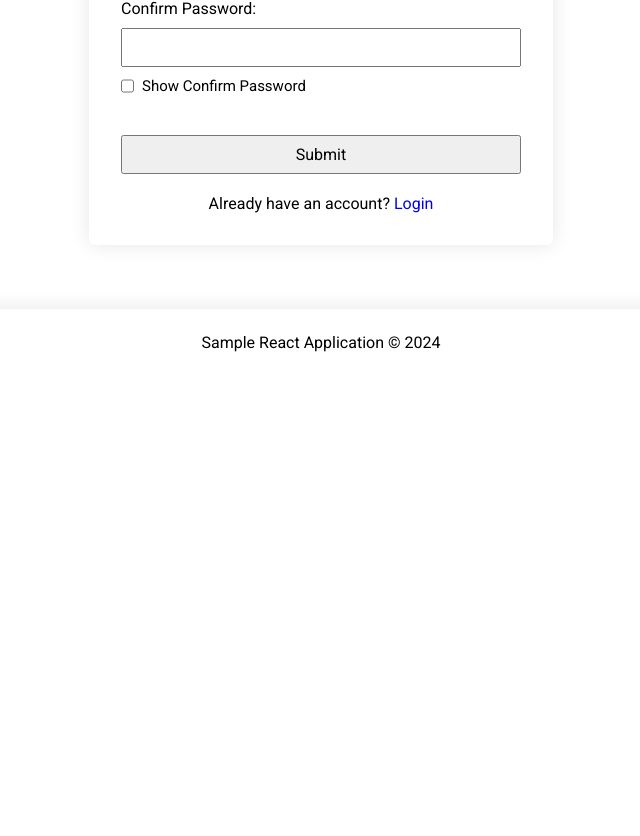
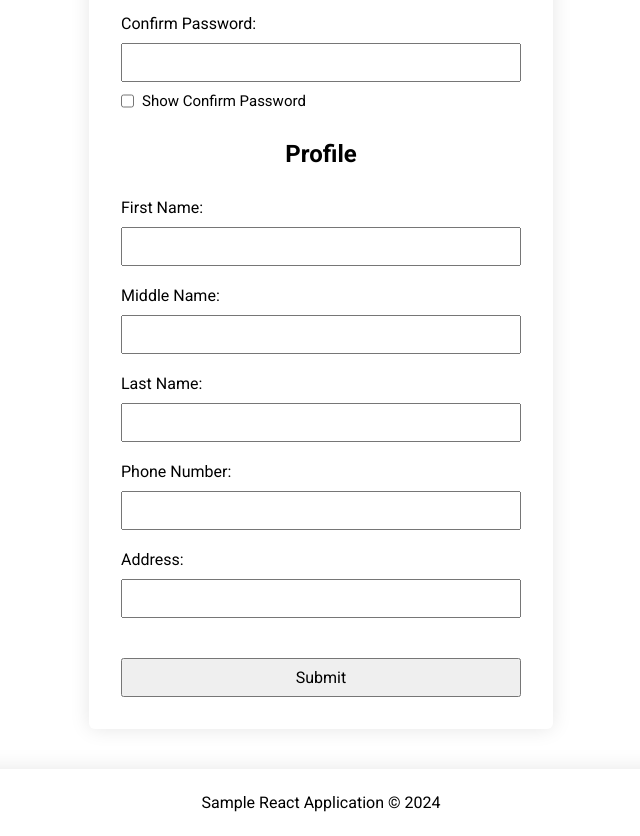
Before and after one commit to PatrickMediodia/react-brownbag, a React (Vite) app in the folder sample-posts-auth/: page /signup in a window 1280 px wide. Shown: the part 446-1282 px from the top of the page, without its empty margins (319-959 px from the left). Before the commit the page ends 822 px from the top, so only its background shows below. Built offline with nearby package versions, Linux system fonts and the light colour scheme; no server answers; what amazon-cognito-identity-js would draw is missing.

Commit message:
added sign up with additional fields. Footer broke and need to improve validation

```diff
--- a/sample-posts-auth/src/components/EditProfile.jsx
+++ b/sample-posts-auth/src/components/EditProfile.jsx
@@ -61,6 +61,7 @@ export default function EditProfile() {
                     value={formData.email}
                     autoComplete="off"
                     onChange={handleChange}
+                    disabled
                 />
             </div>
             <div className="form-field">
@@ -108,7 +109,7 @@ export default function EditProfile() {
                 />
             </div>
             <div className="form-field">
-                Address
+                Address:
                 <input
                     className="form-input"
                     name='address'
--- a/sample-posts-auth/src/components/SignUp.jsx
+++ b/sample-posts-auth/src/components/SignUp.jsx
@@ -5,10 +5,15 @@ import { Link, useNavigate } from "react-router-dom";
 export default function SignUp() {
     const navigate = useNavigate();
 
-    const [signupCredentials, setSignupCredetials] = useState({
+    const [formData, setFormData] = useState({
         email: '',
         password: '',
-        confirmPassword: ''
+        confirmPassword: '',
+        phone_number: '',
+        family_name: '',
+        given_name: '',
+        middle_name: '',
+        address: '',
     });
 
     const [showPasswords, setShowPasswords] = useState({
@@ -17,7 +22,7 @@ export default function SignUp() {
     });
 
     const handleChange = (e) => {
-        setSignupCredetials((prev) => {
+        setFormData((prev) => {
             return {
                 ...prev,
                 [e.target.name]: e.target.value,
@@ -36,9 +41,9 @@ export default function SignUp() {
 
     const handleException = (err) => {
         switch(err) {
-            case 'InvalidParameterException':
-                alert('Please Confirm your email');
-                break;
+            // case 'InvalidParameterException':
+            //     alert('Please Confirm your email');
+            //     break;
             case 'InvalidPasswordException':
                 alert(`Invalid Password Used. Password must have the following.\n
 - Must be at least 8 characters
@@ -59,7 +64,7 @@ export default function SignUp() {
     const handleSubmit = async (e) => {
         e.preventDefault();
 
-        const { password, confirmPassword } = signupCredentials;
+        const { password, confirmPassword } = formData;
         if (password !== confirmPassword) {
             alert('Password and Confirm Password must be the same');
             return;
@@ -67,17 +72,17 @@ export default function SignUp() {
 
         try {
             await signup({
-                email: signupCredentials.email,
-                given_name: 'given name',
-                middle_name: 'middle name',
-                family_name: 'family name',
-                phone_number: '+6399900001111',
-                birthdate: '2000-01-01',
-                address: 'address',
-                password: signupCredentials.password,
+                email: formData.email,
+                given_name: formData.given_name,
+                middle_name: formData.middle_name,
+                family_name: formData.family_name,
+                phone_number: formData.phone_number,
+                birthdate: formData.birthdate,
+                address: formData.address,
+                password: formData.password,
             });
             navigate('/confirmsignup', {
-                state: { username: signupCredentials.email }
+                state: { username: formData.email }
             });
         } catch(err) {
             console.log(err);
@@ -88,13 +93,17 @@ export default function SignUp() {
     return (
         <form className="form" onSubmit={handleSubmit}>
             <h1 className="form-header">Sign Up</h1>
+            <div className="form-link">
+                Already have an account?&nbsp;
+                <Link to='/login' className="form-link">Login</Link>
+            </div>
             <div className="form-field">
                 Email:
                 <input
                     className="form-input"
                     name='email'
                     type='text'
-                    value={signupCredentials.email}
+                    value={formData.email}
                     onChange={handleChange}
                     autoComplete="off"
                 />
@@ -105,7 +114,7 @@ export default function SignUp() {
                     className="form-input"
                     name='password'
                     type={showPasswords.showPassword ? 'text' : 'password'}
-                    value={signupCredentials.password}
+                    value={formData.password}
                     onChange={handleChange}
                     autoComplete="off"
                 />
@@ -125,7 +134,7 @@ export default function SignUp() {
                     className="form-input"
                     name='confirmPassword'
                     type={showPasswords.showConfirmPassword ? 'text' : 'password'}
-                    value={signupCredentials.confirmPassword}
+                    value={formData.confirmPassword}
                     onChange={handleChange}
                     autoComplete="off"
                 />
@@ -137,17 +146,69 @@ export default function SignUp() {
                         onChange={handleCheckChange}
                     />
                 Show Confirm Password
+                </div>
             </div>
+            <h2 className="form-header">Profile</h2>
+            <div className="form-field">
+                First Name:
+                <input
+                    className="form-input"
+                    name='given_name'
+                    type='text'
+                    value={formData.given_name}
+                    autoComplete="off"
+                    onChange={handleChange}
+                />
+            </div>
+            <div className="form-field">
+                Middle Name:
+                <input
+                    className="form-input"
+                    name='middle_name'
+                    type='text'
+                    value={formData.middle_name}
+                    autoComplete="off"
+                    onChange={handleChange}
+                />
+            </div>
+            <div className="form-field">
+                Last Name:
+                <input
+                    className="form-input"
+                    name='family_name'
+                    type='text'
+                    value={formData.family_name}
+                    autoComplete="off"
+                    onChange={handleChange}
+                />
+            </div>
+            <div className="form-field">
+                Phone Number:
+                <input
+                    className="form-input"
+                    name='phone_number'
+                    type='text'
+                    value={formData.phone_number}
+                    autoComplete="off"
+                    onChange={handleChange}
+                />
+            </div>
+            <div className="form-field">
+                Address:
+                <input
+                    className="form-input"
+                    name='address'
+                    type='text'
+                    value={formData.address}
+                    autoComplete="off"
+                    onChange={handleChange}
+                />
             </div>
             <input
                 type="submit"
                 className="form-button"
                 value="Submit"
             />
-            <div className="form-link">
-                Already have an account?&nbsp;
-                <Link to='/login' className="form-link">Login</Link>
-            </div>
         </form>
     );
 }
--- a/sample-posts-auth/src/components/ViewProfile.jsx
+++ b/sample-posts-auth/src/components/ViewProfile.jsx
@@ -85,7 +85,7 @@ export default function ViewProfile() {
             />
         </div>
         <div className="form-field">
-            Address
+            Address:
             <input
                 className="form-input"
                 name='address'
--- a/sample-posts-auth/src/index.css
+++ b/sample-posts-auth/src/index.css
@@ -23,6 +23,14 @@ header, footer {
   box-shadow: 0 0 20px rgba(0, 0, 0, 0.1);
   padding: 1.5rem;
   text-align: center;
+}
+
+header {
+  margin-bottom: 2.5rem;
+}
+
+footer {
+  margin-top: 2.5rem;
 }
 
 p {
```
Also changed, not shown: sample-posts-auth/src/components/Message.jsx (line endings or trailing spaces).
